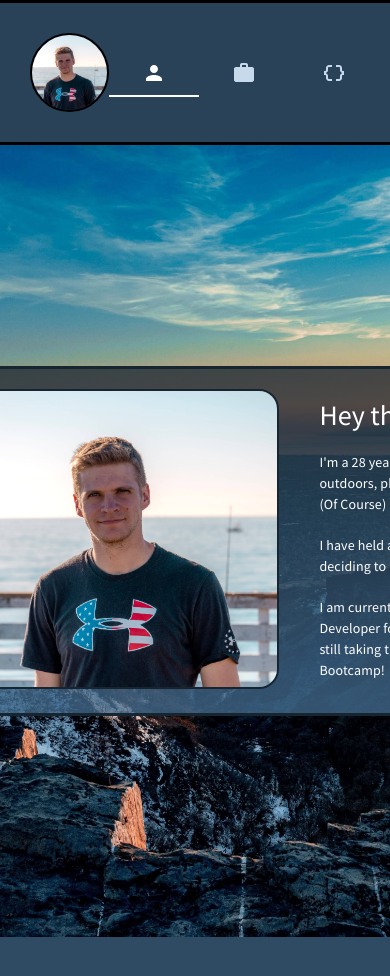
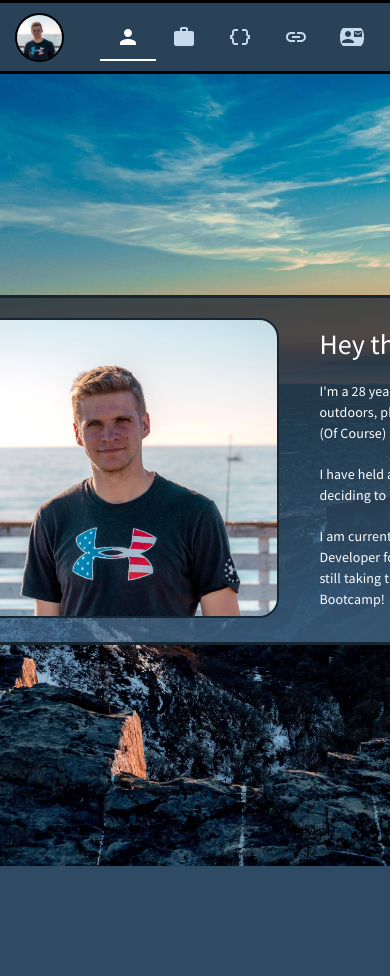
Before and after one commit to Jacee94/coding-portfolio-next, a Next.js app: page / in a window 390 px wide. Shown: the top 976 px of the page. Built offline with nearby package versions, Linux system fonts and the light colour scheme.

Commit message:
header icons and media queries

```diff
--- a/components/Atoms/HeaderAvatar/HeaderAvatar.styles.jsx
+++ b/components/Atoms/HeaderAvatar/HeaderAvatar.styles.jsx
@@ -2,9 +2,16 @@ import { createUseStyles } from "react-jss";
 
 const headerAvatarStyles = createUseStyles({
   headerAvatar: {
-    height: 75,
-    width: 75,
+    height: 60,
+    width: 60,
   },
+
+  '@media (max-width: 1200px)': {
+    headerAvatar: {
+      height: 45,
+      width: 45
+    }
+  }
 });
 
 export default headerAvatarStyles;
--- a/components/Composites/HeaderNav/HeaderNav.jsx
+++ b/components/Composites/HeaderNav/HeaderNav.jsx
@@ -1,22 +1,29 @@
 import React, { useEffect, useState } from "react";
-import { Box, Tabs, Tab } from "@mui/material";
+import { Box, Tabs, Tab, Tooltip } from "@mui/material";
 import HeaderNavStyles from "./HeaderNav.styles";
 import useWindowDimensions from "../../../helpers/useWindowDimensions";
-import PersonIcon from '@mui/icons-material/Person';
-import WorkIcon from '@mui/icons-material/Work';
-import DataObjectIcon from '@mui/icons-material/DataObject';
-import LinkIcon from '@mui/icons-material/Link';
-import ContactMailIcon from '@mui/icons-material/ContactMail';
+import PersonIcon from "@mui/icons-material/Person";
+import WorkIcon from "@mui/icons-material/Work";
+import DataObjectIcon from "@mui/icons-material/DataObject";
+import LinkIcon from "@mui/icons-material/Link";
+import ContactMailIcon from "@mui/icons-material/ContactMail";
 
 function LinkTab(props) {
+  const { isMobile, ...tabProps } = props;
+  const newLabel = isMobile ? null : tabProps.label;
+  const tooltipTitle = !isMobile ? null : tabProps.label;
+
   return (
+    <Tooltip title={tooltipTitle} enterTouchDelay={0}>
       <Tab
         component="a"
         onClick={(event) => {
           event.preventDefault();
         }}
-      {...props}
+        {...tabProps}
+        label={newLabel}
       />
+    </Tooltip>
   );
 }
 
@@ -24,49 +31,64 @@ export default function HeaderNav() {
   const classes = HeaderNavStyles();
   const windowDimensions = useWindowDimensions();
 
-  const [ value, setValue ] = useState(0);
-  const [ isMobile, setIsMobile ] = useState();
+  const [value, setValue] = useState(0);
+  const [isMobile, setIsMobile] = useState(null);
 
   const handleChange = (event, newValue) => {
     setValue(newValue);
   };
 
   useEffect(() => {
-    if(windowDimensions){
+    if (windowDimensions) {
       const { width } = windowDimensions;
-      width < 1024 ? setIsMobile(true) : setIsMobile(false);
+      width < 1200 ? setIsMobile(true) : setIsMobile(false);
     }
-  }, [windowDimensions])
+  }, [windowDimensions]);
 
   return (
     <Box>
-      {!isMobile ? (
       <Tabs
         value={value}
         onChange={handleChange}
         className={classes.tabs}
         TabIndicatorProps={{ sx: { backgroundColor: "white" } }}
       >
-          <LinkTab className={classes.tab} label="About Me"></LinkTab>
-          <LinkTab className={classes.tab} label="Projects"></LinkTab>
-          <LinkTab className={classes.tab} label="Technologies"></LinkTab>
-          <LinkTab className={classes.tab} label="Connect"></LinkTab>
-          <LinkTab className={classes.tab} label="Contact"></LinkTab>
+        <LinkTab
+          className={classes.tab}
+          label="About Me"
+          icon={<PersonIcon />}
+          iconPosition="start"
+          isMobile={isMobile}
+        />
+        <LinkTab
+          className={classes.tab}
+          label="Projects"
+          icon={<WorkIcon />}
+          iconPosition="start"
+          isMobile={isMobile}
+        />
+        <LinkTab
+          className={classes.tab}
+          label="Technologies"
+          icon={<DataObjectIcon />}
+          iconPosition="start"
+          isMobile={isMobile}
+        />
+        <LinkTab
+          className={classes.tab}
+          label="Connect"
+          icon={<LinkIcon />}
+          iconPosition="start"
+          isMobile={isMobile}
+        />
+        <LinkTab
+          className={classes.tab}
+          label="Contact"
+          icon={<ContactMailIcon />}
+          iconPosition="start"
+          isMobile={isMobile}
+        />
       </Tabs>
-      ) : (
-        <Tabs
-          value={value}
-          onChange={handleChange}
-          className={classes.tabs}
-          TabIndicatorProps={{ sx: { backgroundColor: "white" } }}
-        >
-          <LinkTab className={classes.tab} icon={<PersonIcon/>}></LinkTab>
-          <LinkTab className={classes.tab} icon={<WorkIcon/>}></LinkTab>
-          <LinkTab className={classes.tab} icon={<DataObjectIcon/>}></LinkTab>
-          <LinkTab className={classes.tab} icon={<LinkIcon/>}></LinkTab>
-          <LinkTab className={classes.tab} icon={<ContactMailIcon/>}></LinkTab>
-        </Tabs>
-      )}
     </Box>
   );
 }
--- a/components/Composites/HeaderNav/HeaderNav.styles.jsx
+++ b/components/Composites/HeaderNav/HeaderNav.styles.jsx
@@ -26,6 +26,12 @@ const HeaderNavStyles = createUseStyles({
       color: '#0c131a'
     }
   },
+
+  '@media (max-width: 720px)': {
+    tab: {
+      minWidth: 55
+    }
+  }
 });
 
 export default HeaderNavStyles;
--- a/components/Elements/Header/Header.jsx
+++ b/components/Elements/Header/Header.jsx
@@ -1,6 +1,5 @@
 import React, { useState } from "react";
-import { Box, Typography } from "@mui/material";
-import { Collapse } from "@mui/material";
+import { Box, Typography, Collapse } from "@mui/material";
 import HeaderAvatar from "../../Atoms/HeaderAvatar/HeaderAvatar";
 import HeaderNav from "../../Composites/HeaderNav/HeaderNav";
 import headerStyles from "./Header.styles";
--- a/components/Elements/Header/Header.styles.jsx
+++ b/components/Elements/Header/Header.styles.jsx
@@ -3,13 +3,13 @@ import { createUseStyles } from "react-jss";
 const headerStyles = createUseStyles({
   headerContainer: {
     display: "flex",
-    justifyContent: 'space-between',
+    justifyContent: 'end',
     alignItems: 'center',
     backgroundColor: "#294257",
     borderBottom: '3px solid black',
     borderTop: '3px solid black',
-    padding: '20px 40px 20px 30px',
-    height: 145,
+    padding: '15px 40px 15px 30px',
+    height: 'auto',
   },
   headerAvatarBox: {
     display: "flex",
@@ -21,8 +21,12 @@ const headerStyles = createUseStyles({
     transition: ["padding"],
     transitionDuration: 300,
 
+    position: 'absolute',
+    left: 30,
+    zIndex: 1,
+
     "&:hover": {
-      padding: 15,
+      padding: 10,
     },
   },
   headerTitleTextBox: {
@@ -34,8 +38,25 @@ const headerStyles = createUseStyles({
   headerTitleText: {
     fontFamily: '"Source Code Pro"',
     color: "white",
-    fontSize: "30px",
+    fontSize: 25,
     whiteSpace: "nowrap",
+  },
+
+  '@media (max-width: 1200px)': {
+    headerContainer: {
+      height: 'auto',
+      padding: 10
+    },
+    headerAvatarBox: {
+      left: 15,
+
+      "&:hover": {
+        padding: 5,
+      },
+    },
+    headerTitleText: {
+      fontSize: 18,
+    },
   },
 });
 
```
Lines whose indentation alone changed are shown as unchanged.
